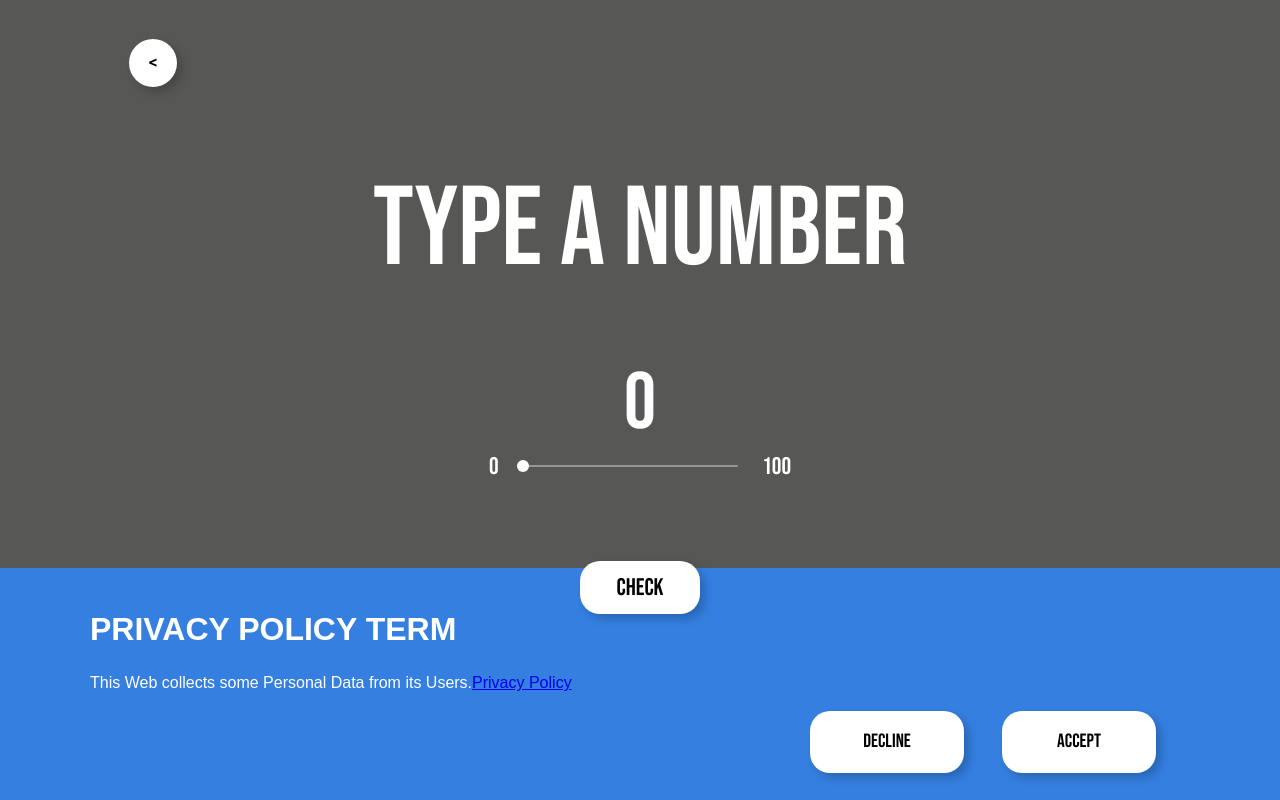
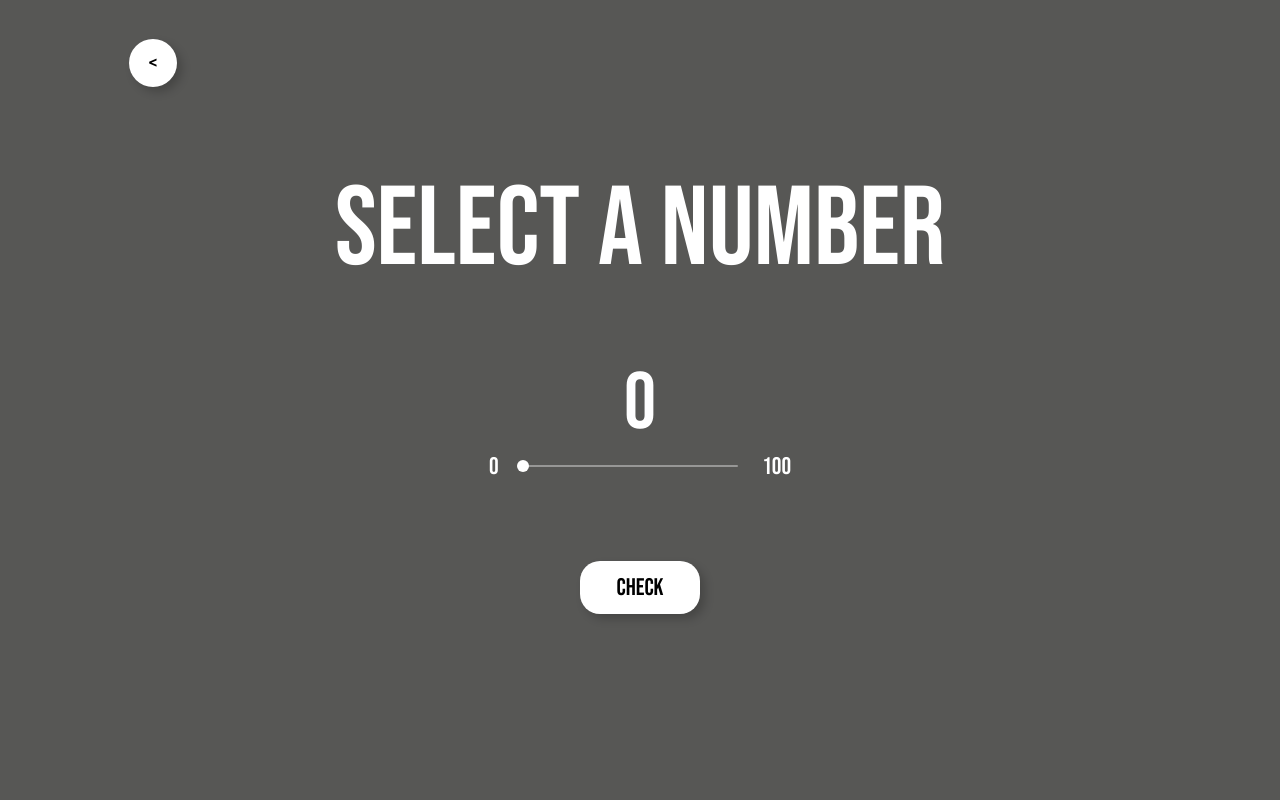
Before and after one commit to JoseNaime/GuessTheNumber, a React (Create React App) app: page /game in a window 1280 px wide. Built offline with nearby package versions, Linux system fonts and the light colour scheme.

Commit message:
google analytics disabled and game text fix

```diff
--- a/src/App.js
+++ b/src/App.js
@@ -4,9 +4,6 @@ import GameScreen from "./screens/GameScreen";
 import {Switch, Route, withRouter} from "react-router-dom"
 import HomeScreen from "./screens/HomeScreen";
 import ReactGA from "react-ga";
-import Privacy from "./components/privacy/privacy";
-
-ReactGA.initialize('UA-188856045-2');
 
 const App = () => {
     useEffect(() => {
@@ -15,7 +12,6 @@ const App = () => {
 
     return (
         <div>
-            <Privacy/>
         <Switch>
 
             <Route exact path="/game">
--- a/src/screens/GameScreen.js
+++ b/src/screens/GameScreen.js
@@ -8,7 +8,7 @@ function GameScreen(props) {
     const [attempts, setAttempts] = useState(0);
     const [inputNumber, setInputNumber] = useState(0);
     const [prevInputNumber, setPrevInputNumber] = useState(-1);
-    const [message, setMessage] = useState('Type a number');
+    const [message, setMessage] = useState('Select a number');
     const [background, setBackground] = useState('neutral');
     const [buttonAvailable, setButtonAvailable] = useState(true);
 
```
